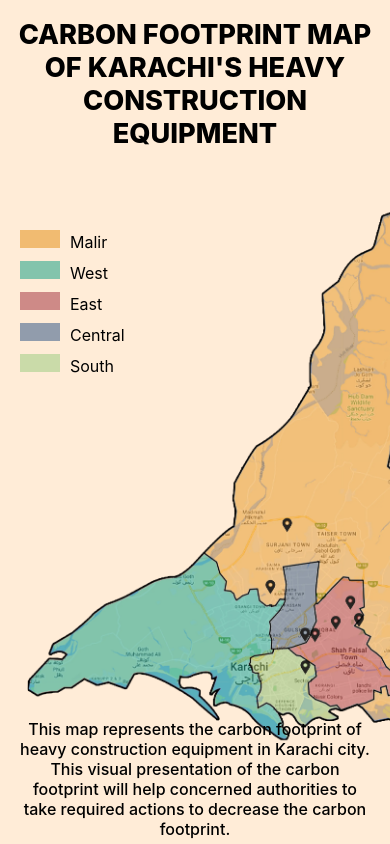
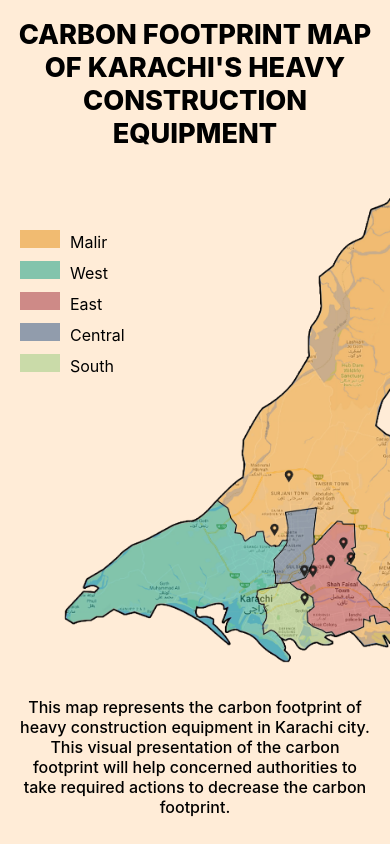
Before and after one commit to zamsabir2002/carbon_footprint_mapping, a React (Create React App) app: page / in a window 390 px wide. Shown: the top 844 px of the page. Built offline with nearby package versions, Linux system fonts and the light colour scheme.

Commit message:
making responsive

```diff
--- a/src/App.css
+++ b/src/App.css
@@ -28,10 +28,10 @@ body {
 footer {
   font-size: 1rem;
   font-weight: 500;
-  padding: 0px 20px 5px;
+  padding: 25px 20px 5px;
   text-align: center;
   align-self: center;
-  position: absolute;
+  /* position: fixed; */
   bottom: 0px;
   width: 100%;
 }
@@ -66,12 +66,8 @@ footer {
   color: #61dafb;
 }
 
-@keyframes App-logo-spin {
-  from {
-    transform: rotate(0deg);
-  }
-
-  to {
-    transform: rotate(360deg);
+@media only screen and (min-width: 1300px) {
+  footer {
+    position: absolute;
   }
 }
--- a/src/styles/map.css
+++ b/src/styles/map.css
@@ -21,9 +21,9 @@
 }
 
 .map_image {
-  width: 600px;
-  /* width: auto; */
-  /* max-height: 70dvh; */
+  /* width: 600px; */
+  width: auto;
+  max-height: 500px;
   border-radius: 2%;
   /* box-shadow: 0 0 10px 0 rgba(0, 0, 0, 0.3); */
 }
```
